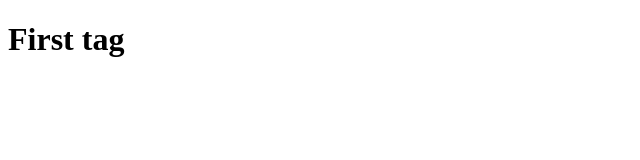
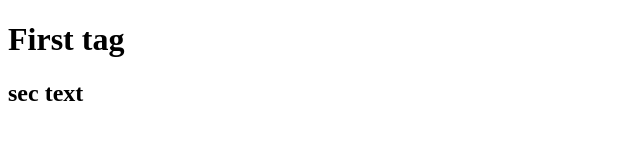
Before and after one commit to MartinElizbaryan/me-122-narek, a plain HTML site: page index.html in a window 1280 px wide. Shown: the whole page, without its empty margins (0-640 px from the left). Drawn offline with Linux system fonts and the light colour scheme.

Commit message:
sec commit

```diff
--- a/index.html
+++ b/index.html
@@ -9,6 +9,7 @@
 <body>
 
     <h1>First tag</h1>
+    <h2>sec text</h2>
 
 </body>
 </html>
```
